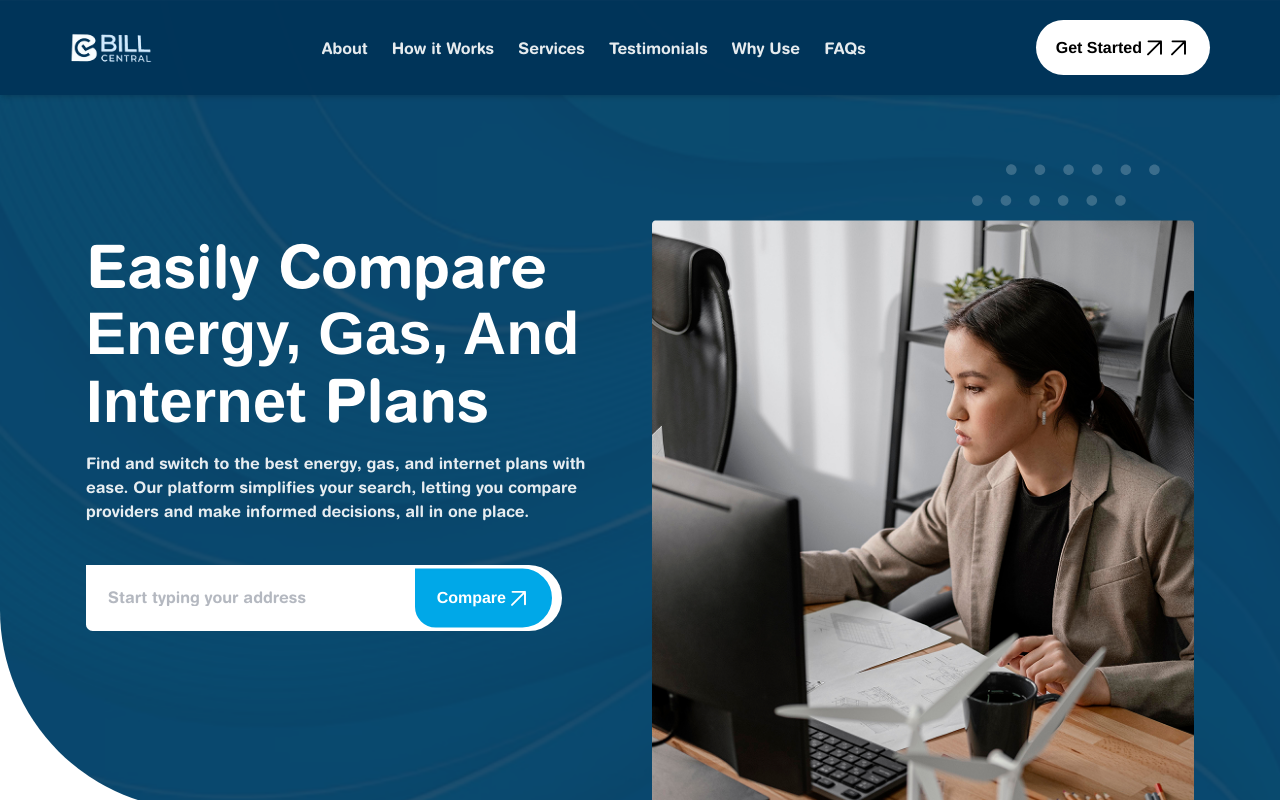
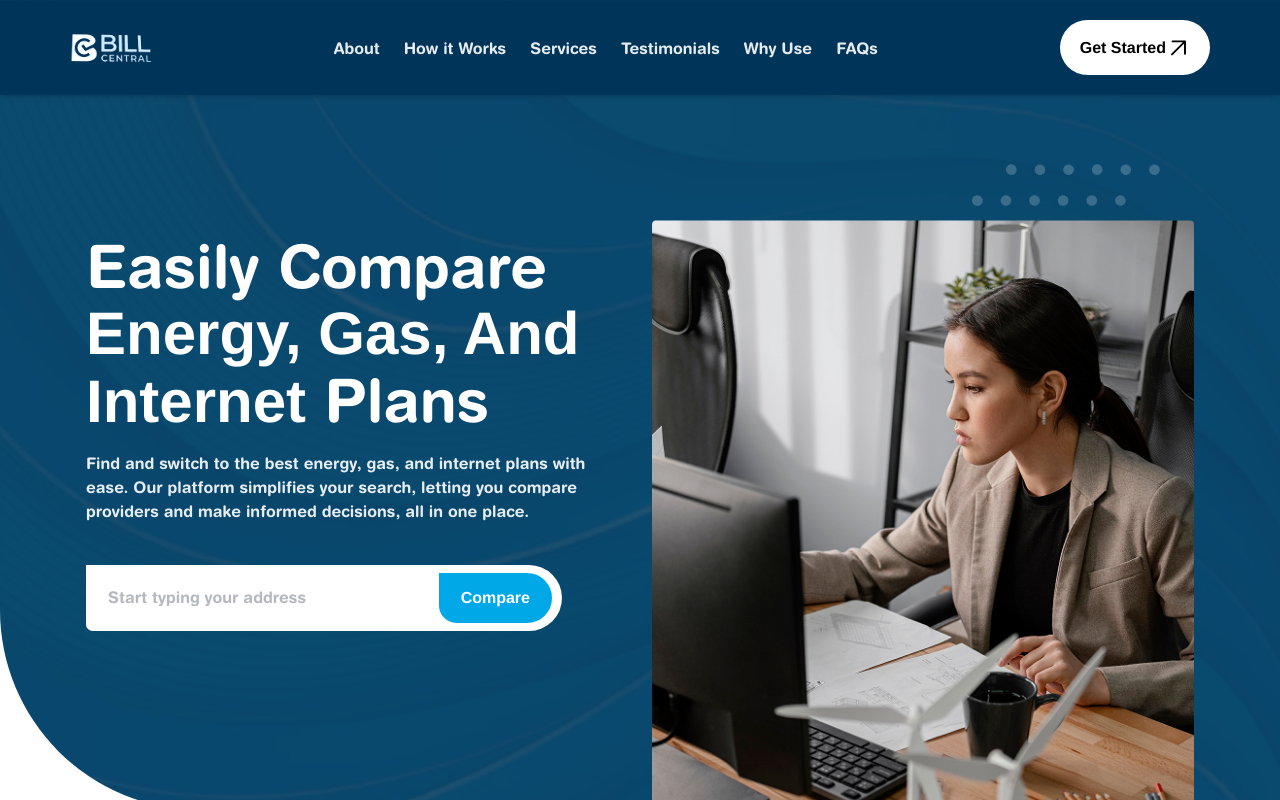
Before and after one commit to avinashdahiya/central-bill-react, a React (Vite) app: page / in a window 1280 px wide. Shown: the top 800 px of the page. Built offline with nearby package versions, Linux system fonts and the light colour scheme.

Commit message:
button change

```diff
--- a/src/components/Navbar.jsx
+++ b/src/components/Navbar.jsx
@@ -35,7 +35,8 @@ const Navbar = () => {
                     {/* Desktop Button */}
                     <div className="hidden lg:flex items-center space-x-4">
                         <Custombtn
-                            btn={<>Get Started <Up_Arrow /></>}
+                            btn="Get Started"
+                            arrow={<Up_Arrow />}
                             className="bg-white text-black font-bold px-6 py-3 rounded-full transition-all duration-300 transform hover:bg-[#003459] hover:text-white hover:scale-105"
                         />
                     </div>
@@ -64,7 +65,8 @@ const Navbar = () => {
                 ))}
 
                 <Custombtn
-                    btn={<>Get Started <Up_Arrow /></>}
+                    btn="Get Started"
+                    arrow={<Up_Arrow />}
                     className="bg-[#003459F5] text-white font-bold px-6 py-3 rounded-full transition-all duration-300 transform hover:bg-black hover:text-white hover:scale-105"
                 />
             </div>
--- a/src/components/common/Custombtn.jsx
+++ b/src/components/common/Custombtn.jsx
@@ -1,15 +1,13 @@
-import React from 'react'
-import { White_Arrow } from '../../utils/icon'
+import React from 'react';
 
-
-const Custombtn = ({ btn,className }) => {
+const Custombtn = ({ btn, className, arrow }) => {
   return (
     <button
       className={`cursor-pointer text-[16px] leading-[100%] py-[15px] px-[20px]
-      rounded-[0px_100px_100px_70px] flex items-center justify-center ${className}`} >
-      {btn} <White_Arrow />
+      rounded-[0px_100px_100px_70px] flex items-center justify-center ${className}`}
+    >
+      {btn} {arrow || null} {/* Only render the arrow if it's passed */}
     </button>
-
   );
 };
 
```
Also changed, not shown: 1 other file (tests, documents, lock files or other folders).
